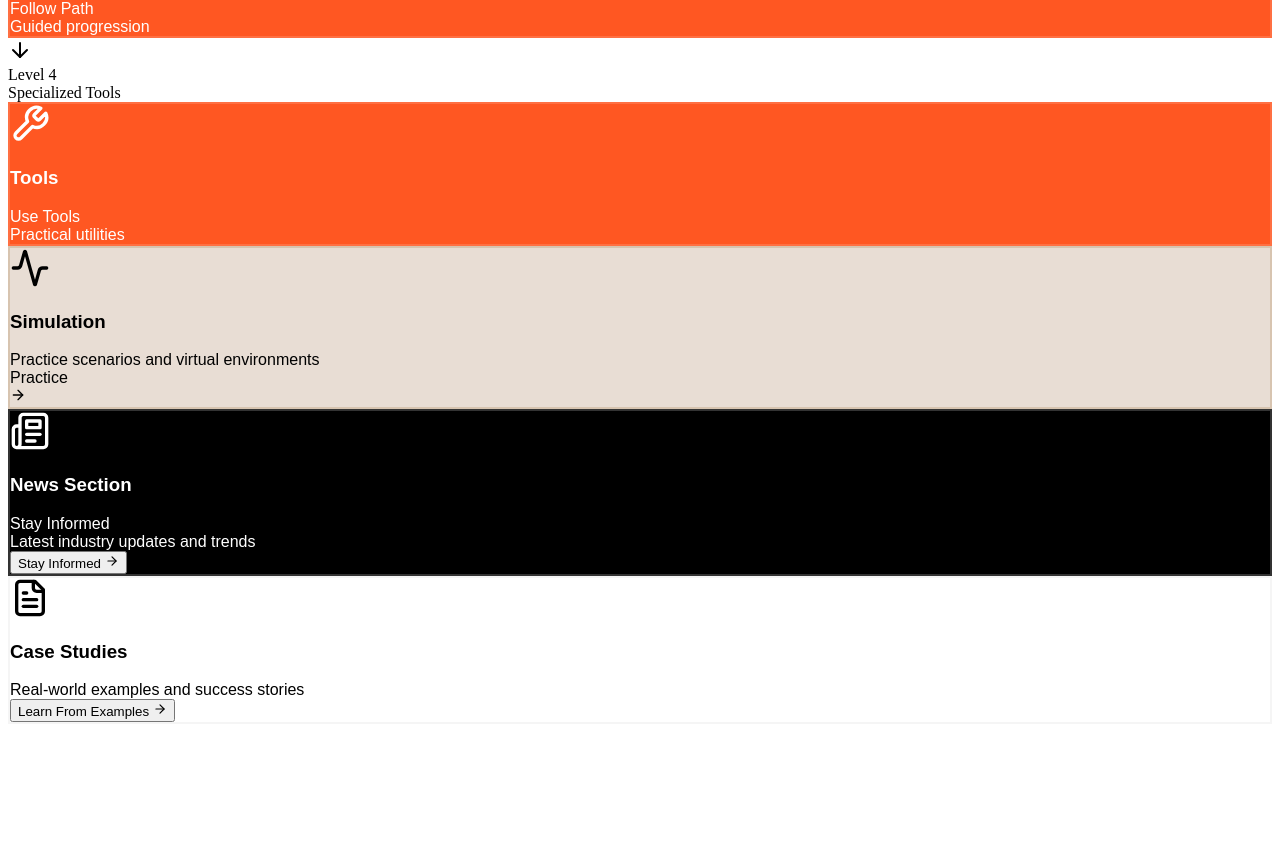
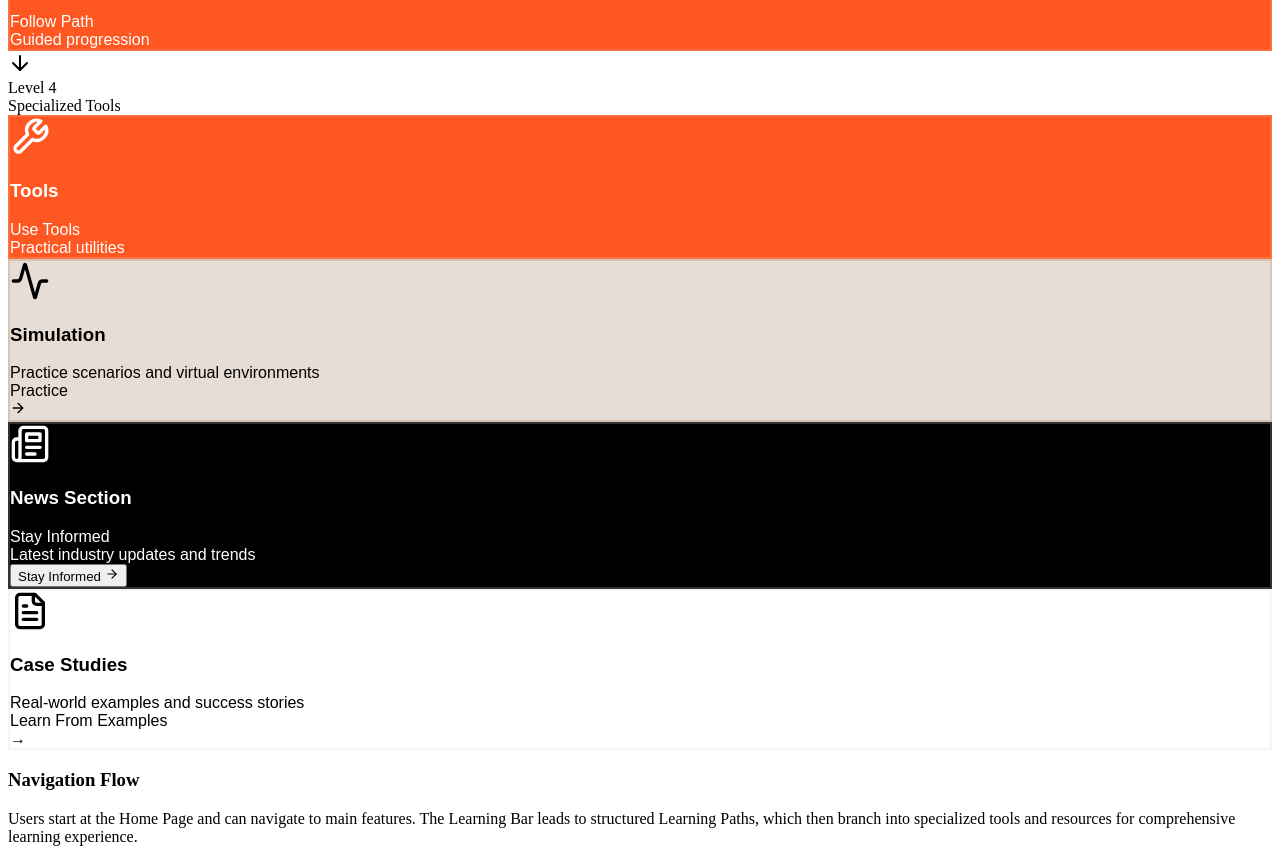
Before and after one commit to MonilMehta/MoneyOverflow, a Next.js app in the folder frontend/: page /main/about/FAQ in a window 1280 px wide. Shown: the part 3680-4542 px from the top of the page. Before the commit the page ends 4412 px from the top, so only its background shows below. Built offline with nearby package versions, Linux system fonts and the light colour scheme.

Commit message:
Update Flow.jsx

```diff
--- a/frontend/src/pages/main/about/Flow.jsx
+++ b/frontend/src/pages/main/about/Flow.jsx
@@ -1,7 +1,7 @@
 import React from 'react';
 import { ArrowDown, ArrowRight, Home, MessageSquare, BookOpen, Mail, Calendar, Route, Wrench, Activity, Newspaper, FileText } from 'lucide-react';
 
-const Flow = () => {
+const WebsiteFlow = () => {
   const sections = [
     {
       level: 1,
@@ -166,11 +166,12 @@
     const isOrange = colorScheme.bg === "#ff5722";
     const isBeige = colorScheme.bg === "#e8ddd4";
     const isBlack = colorScheme.bg === "#000000";
+    const isWhite = colorScheme.bg === "#ffffff";
 
     return (
       <div
         key={card.id}
-        className={`rounded-[16px] md:mb-24 overflow-hidden shadow-lg transition-all duration-300 hover:-translate-y-2 hover:shadow-xl ${
+        className={`rounded-[16px] overflow-hidden shadow-lg transition-all duration-300 hover:-translate-y-2 hover:shadow-xl ${
           card.isRoot ? 'ring-4 ring-blue-400 ring-opacity-50' : ''
         } ${card.isParent ? 'ring-2 ring-purple-400 ring-opacity-50' : ''}`}
         style={{
@@ -215,7 +216,12 @@
                 </div>
               </div>
             )}
-            {!isBeige && !isBlack && !isOrange && (
+            {isWhite && (
+              <div className="text-base font-medium text-gray-800 leading-snug">
+                {card.description}
+              </div>
+            )}
+            {!isBeige && !isBlack && !isOrange && !isWhite && (
               <div className="text-sm opacity-90 leading-snug">
                 {card.description}
               </div>
@@ -237,7 +243,17 @@
                 <ArrowRight size={16} />
               </div>
             )}
-            {(isBlack || (!isOrange && !isBeige)) && (
+            {isWhite && (
+              <div className="flex items-center justify-between">
+                <div className="text-sm font-bold text-gray-900">
+                  {card.highlight}
+                </div>
+                <div className="bg-black text-white px-3 py-1 rounded-full text-xs font-bold">
+                  →
+                </div>
+              </div>
+            )}
+            {(isBlack || (!isOrange && !isBeige && !isWhite)) && (
               <button className="bg-transparent border border-current px-4 py-2 rounded text-sm font-bold hover:bg-current hover:text-black transition-colors flex items-center gap-2">
                 {card.highlight || "EXPLORE"} <ArrowRight size={14} />
               </button>
@@ -305,7 +321,7 @@
         ))}
       </div>
 
-      <div className="max-w-7xl mx-auto relative z-10">
+      <div className="w-full px-4 sm:px-6 lg:px-8 relative z-10">
         <div className="mb-10 text-left">
           <h2 className="text-6xl font-black tracking-tight text-[#000000] leading-tight" style={{ fontFamily: 'Arial, sans-serif' }}>
             <span className="block italic">SITE</span>
@@ -340,9 +356,9 @@
             </div>
 
             {/* Cards Grid */}
-            <div className={`grid gap-6 ${
-              section.cards.length === 1 ? 'grid-cols-1 max-w-md mx-auto' :
-              section.cards.length === 2 ? 'grid-cols-1 md:grid-cols-2 max-w-4xl mx-auto' :
+            <div className={`grid gap-6 w-full ${
+              section.cards.length === 1 ? 'grid-cols-1' :
+              section.cards.length === 2 ? 'grid-cols-1 md:grid-cols-2' :
               'grid-cols-1 sm:grid-cols-2 lg:grid-cols-4'
             }`}>
               {section.cards.map((card, index) => renderCard(card, index, sectionIndex))}
@@ -360,10 +376,18 @@
         ))}
 
         {/* Footer Info */}
-
+        <div className="mt-16 text-center">
+          <div className="bg-white rounded-lg p-6 shadow-lg max-w-2xl mx-auto">
+            <h3 className="text-xl font-bold text-gray-800 mb-2">Navigation Flow</h3>
+            <p className="text-gray-600 text-sm">
+              Users start at the Home Page and can navigate to main features. The Learning Bar leads to structured Learning Paths,
+              which then branch into specialized tools and resources for comprehensive learning experience.
+            </p>
+          </div>
+        </div>
       </div>
     </div>
   );
 };
 
-export default Flow;
+export default WebsiteFlow;
```
